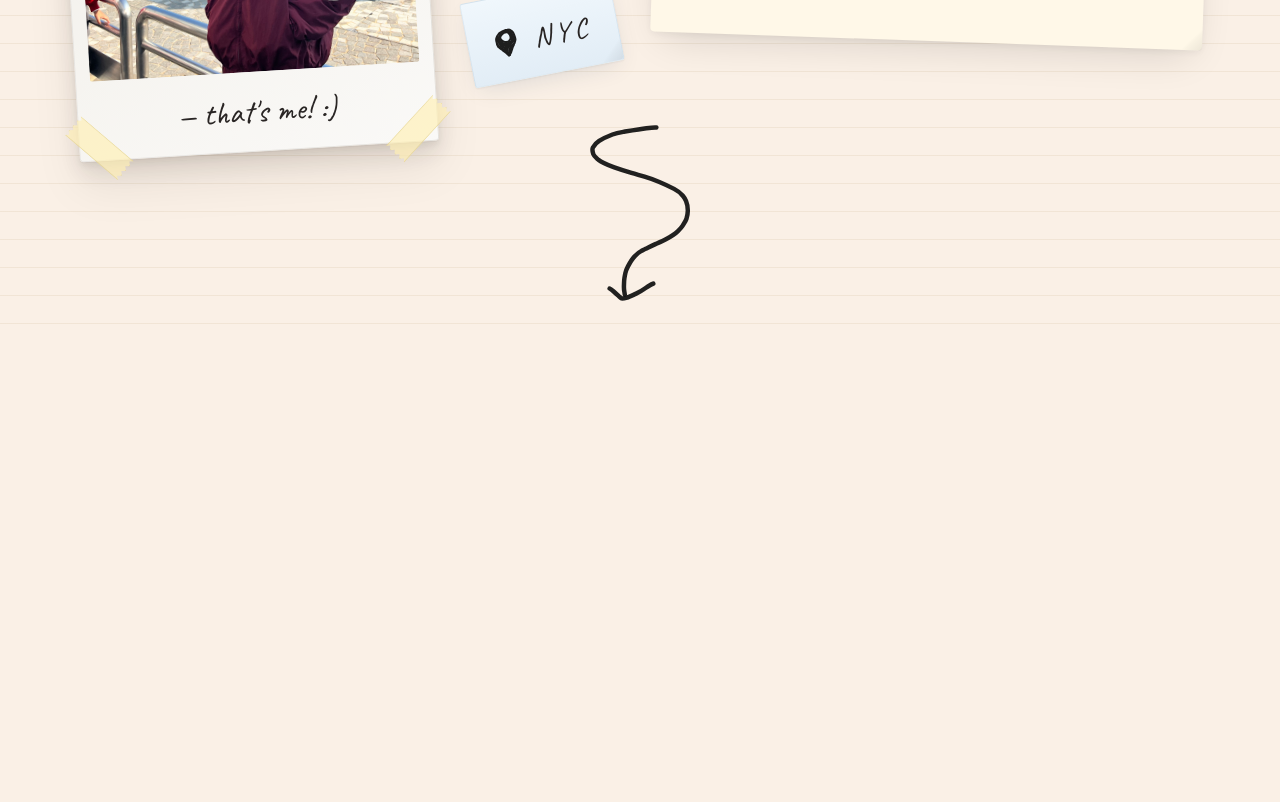
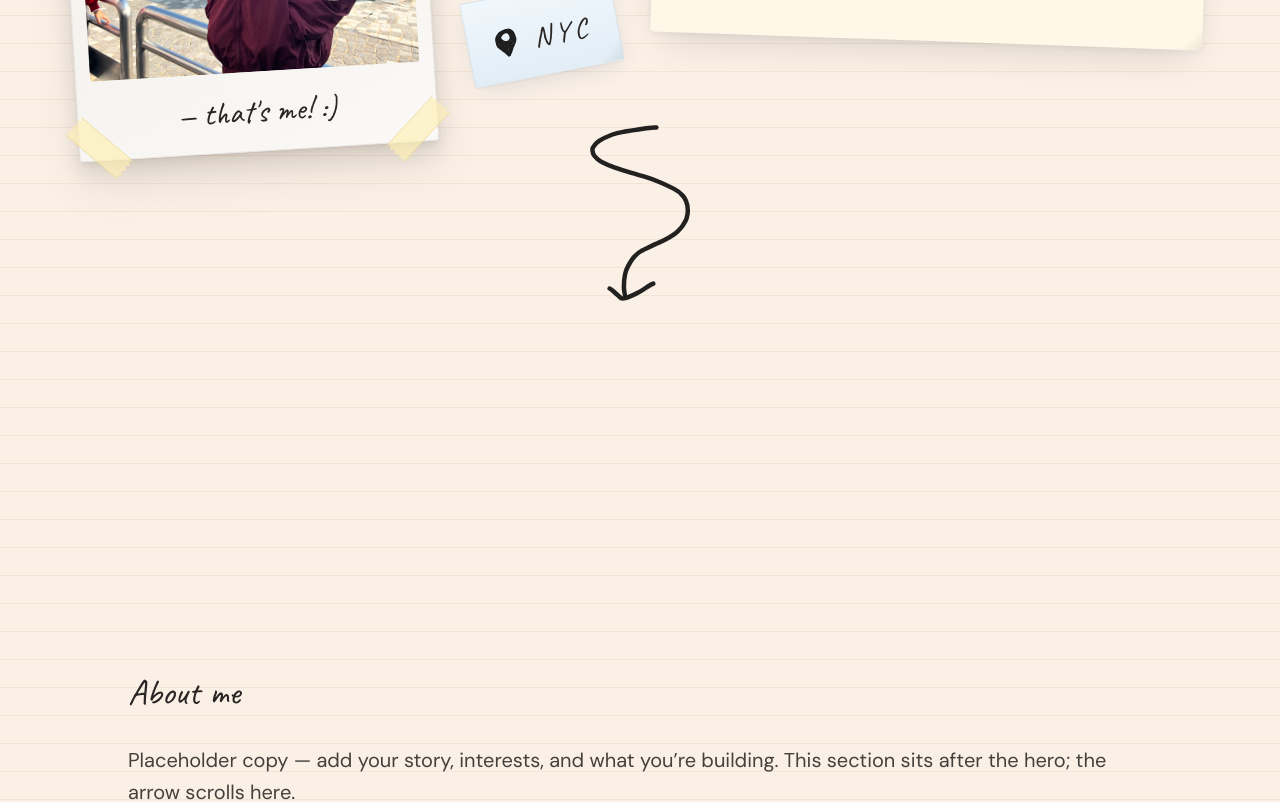
Before and after one commit to CalvinPun/portfolio, a Next.js app in the folder site/: page / in a window 1280 px wide. Shown: the part 460-1262 px from the top of the page. Built offline with nearby package versions, Linux system fonts and the light colour scheme.

Commit message:
placeholder about me

```diff
--- a/site/app/globals.css
+++ b/site/app/globals.css
@@ -24,15 +24,16 @@ html {
 }
 
 body {
+  position: relative;
   min-height: 100%;
   background-color: #faf0e6;
   color: var(--foreground);
 }
 
-/* Lined paper layer — fades in on load without affecting text */
+/* Lined paper layer — scrolls with the page (not fixed to the viewport) */
 body::before {
   content: "";
-  position: fixed;
+  position: absolute;
   inset: 0;
   z-index: -1;
   pointer-events: none;
--- a/site/app/page.tsx
+++ b/site/app/page.tsx
@@ -1,20 +1,28 @@
 import { ScrollDownCue } from "@/components/layout/ScrollDownCue";
+import { AboutSection } from "@/components/sections/AboutSection";
 import { HeroSection } from "@/components/sections/HeroSection";
 
 export default function Home() {
   return (
     <main className="min-h-screen text-stone-900">
-      {/* Mobile: column + in-flow arrow under hero (no overlap). Desktop (lg+): full-viewport centered hero + arrow overlaid at bottom like before. */}
-      <div className="max-lg:flex max-lg:min-h-[100dvh] max-lg:flex-col lg:relative lg:min-h-[100dvh]">
-        <div className="flex min-h-0 flex-1 flex-col justify-center py-12 sm:py-16 max-lg:py-10 max-lg:sm:py-14 lg:min-h-[100dvh] lg:flex-none">
+      {/* Full-viewport hero (its own “page”); arrow fixed to bottom of this screen on all breakpoints */}
+      <section
+        id="hero"
+        className="relative min-h-[100dvh] scroll-mt-0"
+        aria-label="Introduction"
+      >
+        <div className="flex min-h-[100dvh] flex-col justify-center px-4 py-12 sm:px-6 sm:py-16">
           <HeroSection />
         </div>
-        <div className="flex shrink-0 justify-center px-4 pb-[max(1.25rem,env(safe-area-inset-bottom))] pt-6 sm:pb-8 sm:pt-8 lg:pointer-events-none lg:absolute lg:inset-x-0 lg:bottom-0 lg:z-10 lg:pt-1 lg:pb-8">
-          <span className="lg:pointer-events-auto">
+        <div className="pointer-events-none absolute inset-x-0 bottom-0 z-10 flex justify-center pb-[max(1.25rem,env(safe-area-inset-bottom))] pt-6 sm:pb-8 sm:pt-8">
+          <span className="pointer-events-auto">
             <ScrollDownCue />
           </span>
         </div>
-      </div>
+      </section>
+
+      <AboutSection />
+
       <section id="work" className="min-h-[80vh] scroll-mt-20" aria-label="Work" />
       <section id="contact" className="min-h-[50vh] scroll-mt-20" aria-label="Contact" />
     </main>
--- a/site/components/layout/ScrollDownCue.tsx
+++ b/site/components/layout/ScrollDownCue.tsx
@@ -1,6 +1,6 @@
 "use client";
 
-import { useId } from "react";
+import { useEffect, useId, useRef, useState } from "react";
 
 /** Paths mirror `public/down-arrow.svg` — edit the SVG, then paste updated `d` values here. */
 
@@ -9,30 +9,62 @@ const ARROW_VIEW_H = 1179;
 /** Near-black graphite; not pure #000 so it reads like pencil on paper */
 const PENCIL_STROKE = "#141414";
 const PENCIL_STROKE_W = 30;
-/** Extra px past `#work` top (after `scroll-margin`) so the landing feels a bit lower on the page */
-const SCROLL_PAST_WORK_PX = 96;
+/** Extra px past `#about` top (after `scroll-margin`) */
+const SCROLL_PAST_ABOUT_PX = 24;
 
 export function ScrollDownCue() {
   const filterUid = useId().replace(/:/g, "");
   const filterId = `arrow-pencil-${filterUid}`;
+  const buttonRef = useRef<HTMLButtonElement>(null);
+  const [inView, setInView] = useState(true);
+  const [drawKey, setDrawKey] = useState(0);
+  const prevVisibleRef = useRef<boolean | null>(null);
 
-  function scrollToWork() {
-    const el = document.getElementById("work");
+  useEffect(() => {
+    const el = buttonRef.current;
+    if (!el) return;
+    const observer = new IntersectionObserver(
+      ([entry]) => {
+        const visible = entry.isIntersecting;
+        setInView(visible);
+        if (prevVisibleRef.current === false && visible) {
+          setDrawKey((k) => k + 1);
+        }
+        prevVisibleRef.current = visible;
+      },
+      { threshold: 0.12 }
+    );
+    observer.observe(el);
+    return () => observer.disconnect();
+  }, []);
+
+  function scrollToAbout() {
+    const el = document.getElementById("about");
     if (!el) return;
     const reduceMotion = window.matchMedia("(prefers-reduced-motion: reduce)").matches;
     const behavior: ScrollBehavior = reduceMotion ? "auto" : "smooth";
     const rect = el.getBoundingClientRect();
     const scrollMarginTop = parseFloat(getComputedStyle(el).scrollMarginTop) || 0;
-    const top = rect.top + window.scrollY - scrollMarginTop + SCROLL_PAST_WORK_PX;
+    const top = rect.top + window.scrollY - scrollMarginTop + SCROLL_PAST_ABOUT_PX;
     window.scrollTo({ top, behavior });
   }
 
   return (
     <button
+      ref={buttonRef}
       type="button"
-      onClick={scrollToWork}
-      className="group inline-flex shrink-0 flex-col items-center border-0 bg-transparent pb-1 transition-opacity hover:opacity-80 focus-visible:outline focus-visible:outline-2 focus-visible:outline-offset-4 focus-visible:outline-stone-500"
-      aria-label="Scroll to work section"
+      onClick={scrollToAbout}
+      className={[
+        "group inline-flex shrink-0 flex-col items-center border-0 bg-transparent pb-1",
+        "transition-opacity duration-200 motion-reduce:transition-none",
+        inView
+          ? "opacity-100 hover:opacity-80"
+          : "pointer-events-none opacity-0",
+        "focus-visible:outline focus-visible:outline-2 focus-visible:outline-offset-4 focus-visible:outline-stone-500",
+      ].join(" ")}
+      aria-label="Scroll to about section"
+      aria-hidden={!inView}
+      tabIndex={inView ? undefined : -1}
     >
       <span
         className="block h-[9rem] shrink-0 sm:h-[11rem]"
@@ -74,6 +106,7 @@ export function ScrollDownCue() {
             </filter>
           </defs>
           <g filter={`url(#${filterId})`}>
+            <g key={drawKey}>
             <path
               className="draw-arrow-path--shaft"
               pathLength="1"
@@ -94,6 +127,7 @@ export function ScrollDownCue() {
               strokeLinejoin="round"
               strokeOpacity={0.94}
             />
+            </g>
           </g>
         </svg>
       </span>
--- /dev/null
+++ b/site/components/sections/AboutSection.tsx
@@ -0,0 +1,24 @@
+import { Container } from "@/components/layout/Container";
+import { siteContent } from "@/data/siteContent";
+
+export function AboutSection() {
+  const { heading, body } = siteContent.about;
+
+  return (
+    <section
+      id="about"
+      className="flex min-h-[100dvh] scroll-mt-0 flex-col justify-center px-4 py-16 sm:px-6 sm:py-24"
+      aria-labelledby="about-heading"
+    >
+      <Container className="max-w-2xl">
+        <h2
+          id="about-heading"
+          className="mb-6 font-hand text-3xl text-stone-800 sm:mb-8 sm:text-4xl"
+        >
+          {heading}
+        </h2>
+        <p className="font-sans text-lg leading-relaxed text-stone-700 sm:text-xl">{body}</p>
+      </Container>
+    </section>
+  );
+}
--- a/site/data/siteContent.ts
+++ b/site/data/siteContent.ts
@@ -20,4 +20,8 @@ export const siteContent = {
     /** Set to e.g. "/portrait.jpg" when you add a photo to `public/` */
     photoSrc: "/me.jpg",
   },
+  about: {
+    heading: "About me",
+    body: "Placeholder copy — add your story, interests, and what you’re building. This section sits after the hero; the arrow scrolls here.",
+  },
 } as const;
```
Also changed, not shown: site/public/manila-folder.svg (added), site/public/notebook-paper.svg (added).
